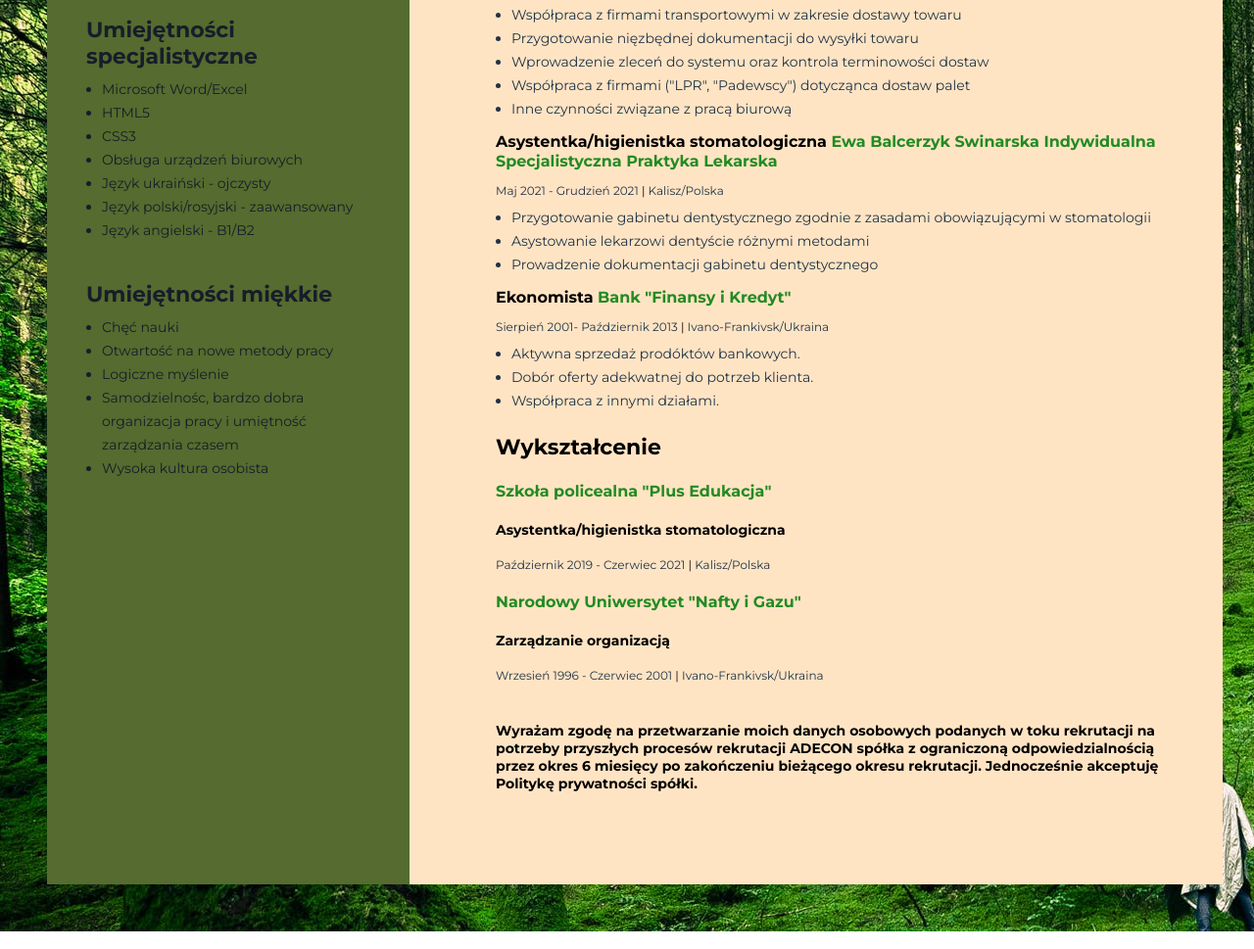
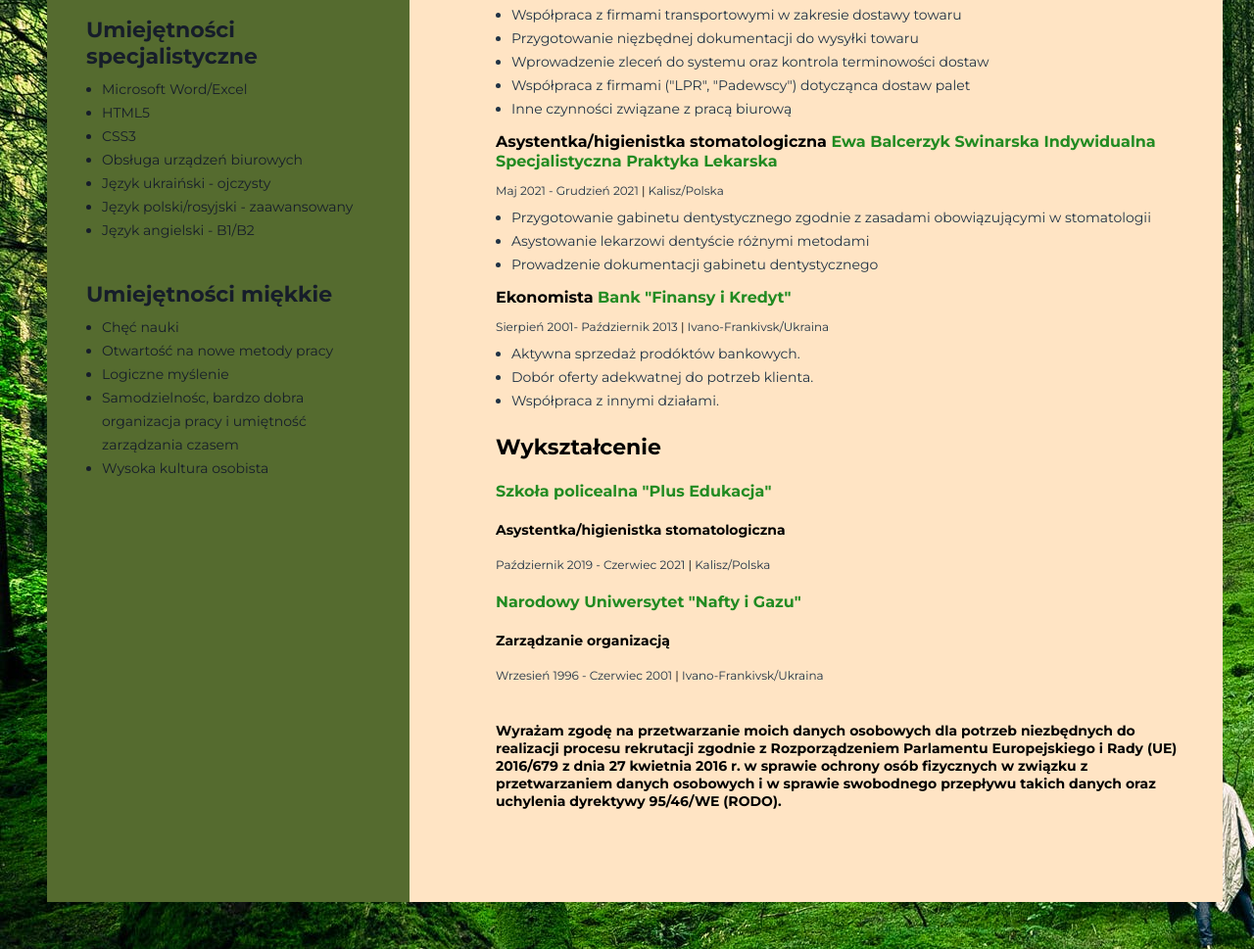
Before and after one commit to Ovoyana/resume, a plain HTML site: page index.html in a window 1280 px wide. Shown: the part 493-1462 px from the top of the page at 98% size. Drawn offline with Linux system fonts and the light colour scheme.

Commit message:
update main

```diff
--- a/index.html
+++ b/index.html
@@ -139,11 +139,12 @@
           </p>
         </div>
         <p class="rodo">
-          Wyrażam zgodę na przetwarzanie moich danych osobowych podanych w toku
-          rekrutacji na potrzeby przyszłych procesów rekrutacji ADECON spółka z
-          ograniczoną odpowiedzialnością przez okres 6 miesięcy po zakończeniu
-          bieżącego okresu rekrutacji. Jednocześnie akceptuję Politykę
-          prywatności spółki.
+          Wyrażam zgodę na przetwarzanie moich danych osobowych dla potrzeb
+          niezbędnych do realizacji procesu rekrutacji zgodnie z Rozporządzeniem
+          Parlamentu Europejskiego i Rady (UE) 2016/679 z dnia 27 kwietnia 2016
+          r. w sprawie ochrony osób fizycznych w związku z przetwarzaniem danych
+          osobowych i w sprawie swobodnego przepływu takich danych oraz
+          uchylenia dyrektywy 95/46/WE (RODO).
         </p>
       </div>
 
```
